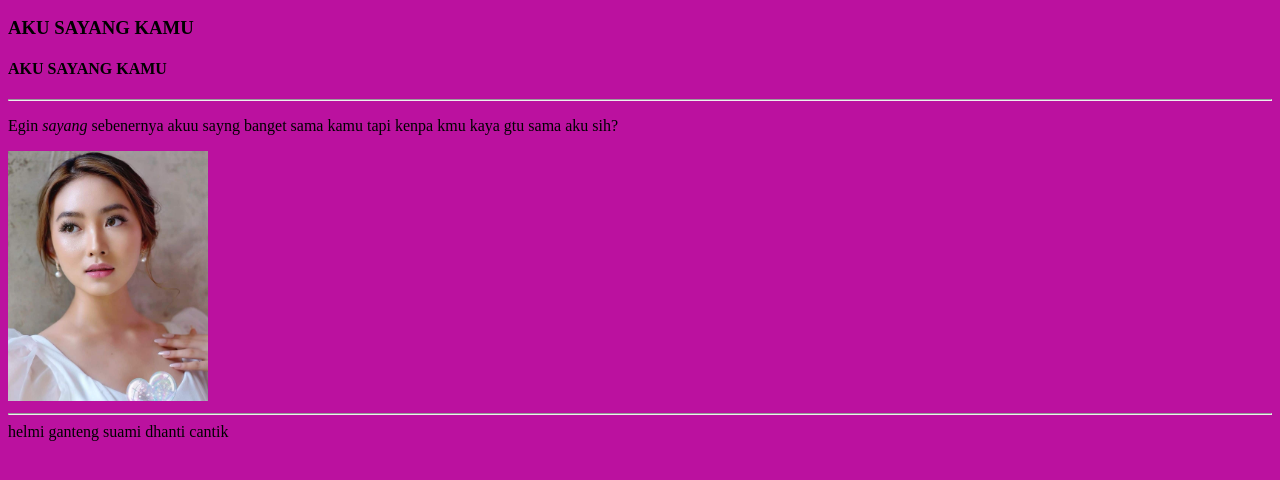
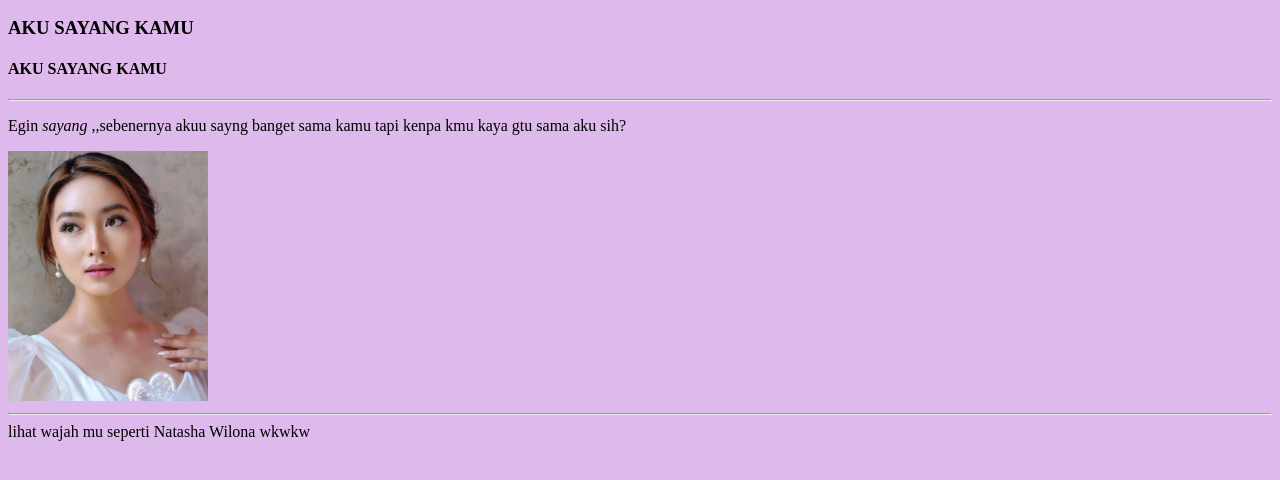
Before and after one commit to mahendrais/mahen, a plain HTML site: page index.html in a window 1280 px wide. Shown: the part 110-590 px from the top of the page. Drawn offline with Linux system fonts and the light colour scheme.

Commit message:
Update index.html

```diff
--- a/index.html
+++ b/index.html
@@ -1,16 +1,16 @@
 <!DOCTYPE html>
 <html>
     <head>
-        <title>FOR EGIN</title>
+        <title>FOR DHANTI</title>
     </head>
-    <body style="background-color: rgb(187, 17, 159);">
+    <body style="background-color: rgb(221, 186, 235);">
         <h1>AKU SAYANG KAMU</h1>
         <H2>AKU SAYANG KAMU</H2>
         <H3>AKU SAYANG KAMU</H3>
         <H4>AKU SAYANG KAMU</H4>
         <hr>
-        <P>Egin <i>sayang</i> sebenernya akuu sayng banget sama kamu tapi kenpa kmu kaya gtu sama aku sih?</P>
+        <P>Egin <i>sayang</i> ,,sebenernya akuu sayng banget sama kamu tapi kenpa kmu kaya gtu sama aku sih?</P>
         <img src="./ebeb.jpg" alt="Gambar Ebeb" width="200px">
-        <hr>helmi ganteng suami dhanti cantik
+        <hr>lihat wajah mu seperti Natasha Wilona wkwkw
     </body>
 </html>
```
